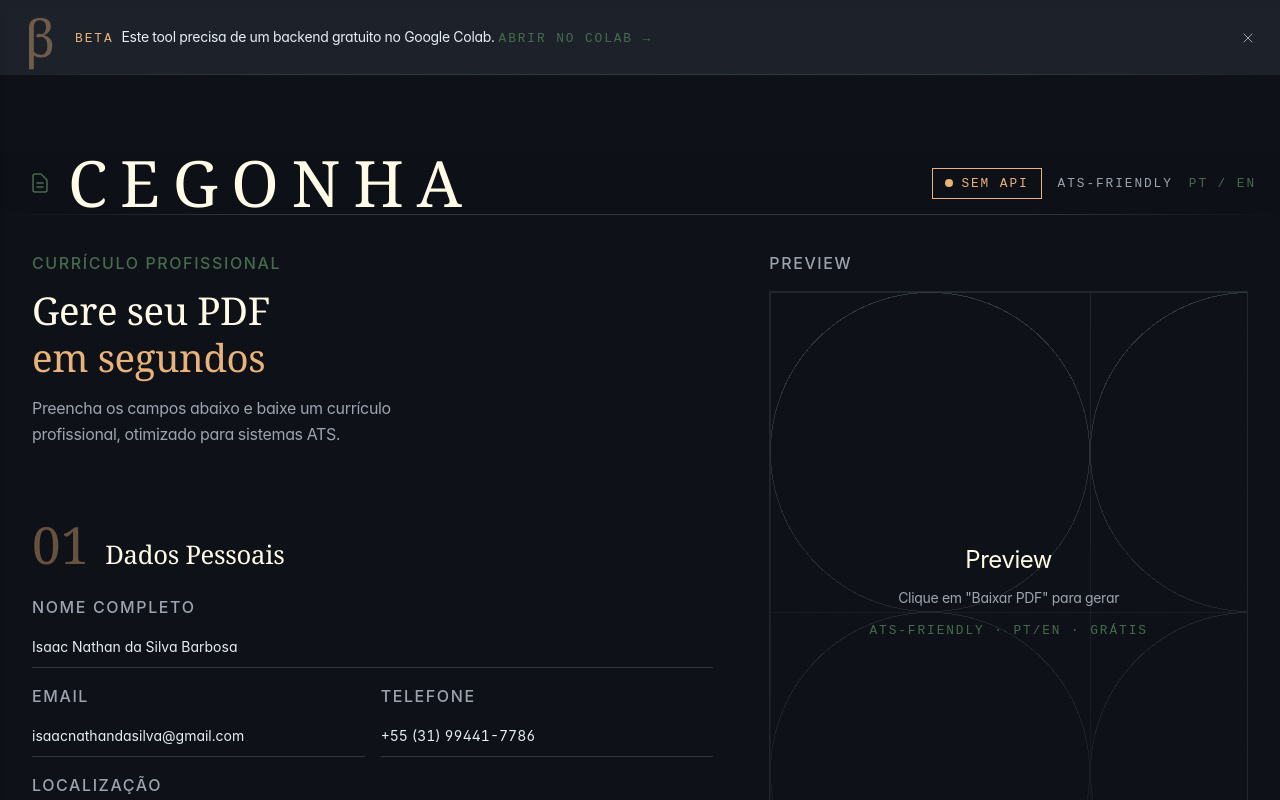
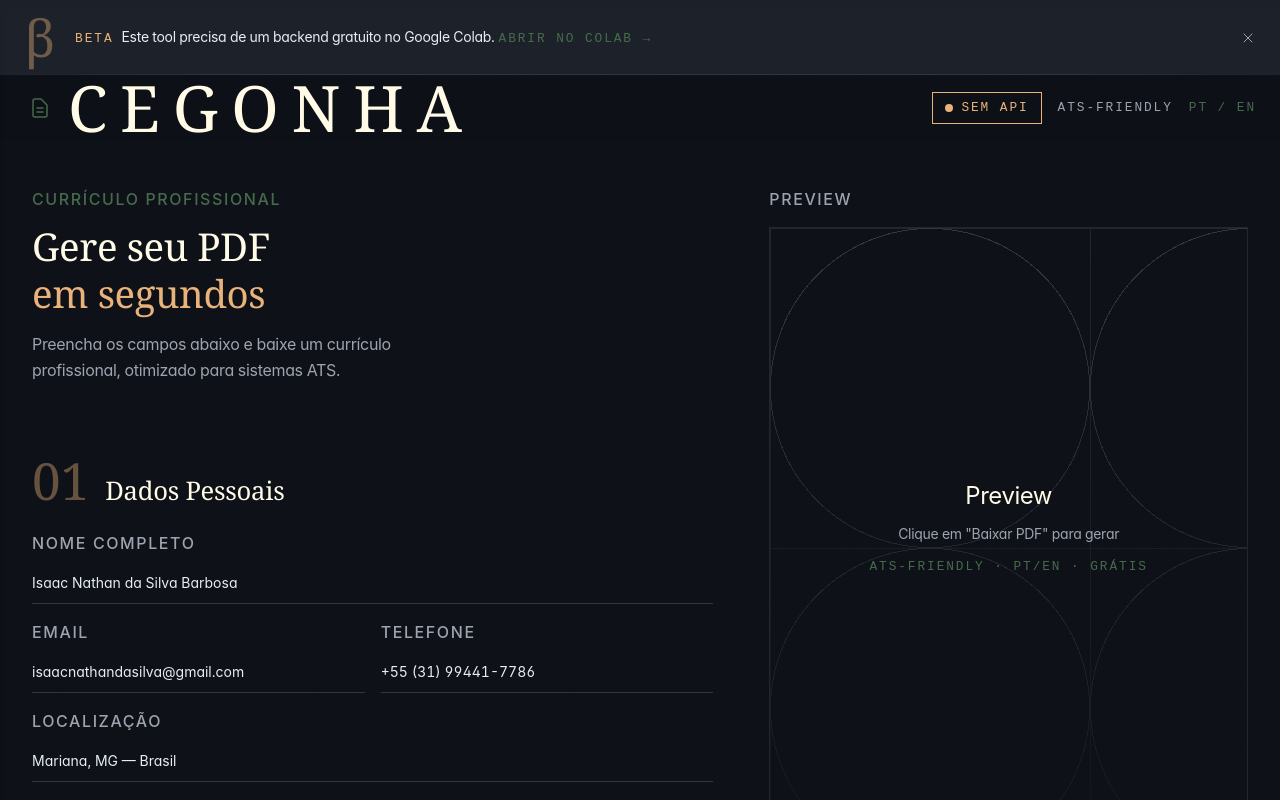
Before and after one commit to xAngryBadger/cv-generator, a React (Vite) app in the folder frontend/: page / in a window 1280 px wide. Shown: the top 800 px of the page. Built offline with nearby package versions, Linux system fonts and the light colour scheme.

Commit message:
fix: remove fade-border-bottom line from header — prevents overlap with title

```diff
--- a/frontend/src/App.tsx
+++ b/frontend/src/App.tsx
@@ -124,7 +124,7 @@
         className="min-h-screen bg-[var(--color-bg)] text-[var(--color-text)]"
       >
       <BetaBanner colabUrl={COLAB_URL} onDismiss={() => setBannerVisible(false)} />
-      <header className={`fixed left-0 right-0 z-40 fade-border-bottom h-16 flex items-center transition-top duration-300 ${bannerVisible ? 'top-[76px]' : 'top-0'}`} style={{ backdropFilter: 'blur(16px)', backgroundColor: 'rgba(13,17,23,0.8)' }}>
+      <header className={`fixed left-0 right-0 z-40 h-16 flex items-center transition-top duration-300 ${bannerVisible ? 'top-[76px]' : 'top-0'}`} style={{ backdropFilter: 'blur(16px)', backgroundColor: 'rgba(13,17,23,0.8)' }}>
       <div className="max-w-7xl mx-auto px-6 w-full flex items-center justify-between">
             <div className="flex items-center gap-3">
               <motion.div
```
